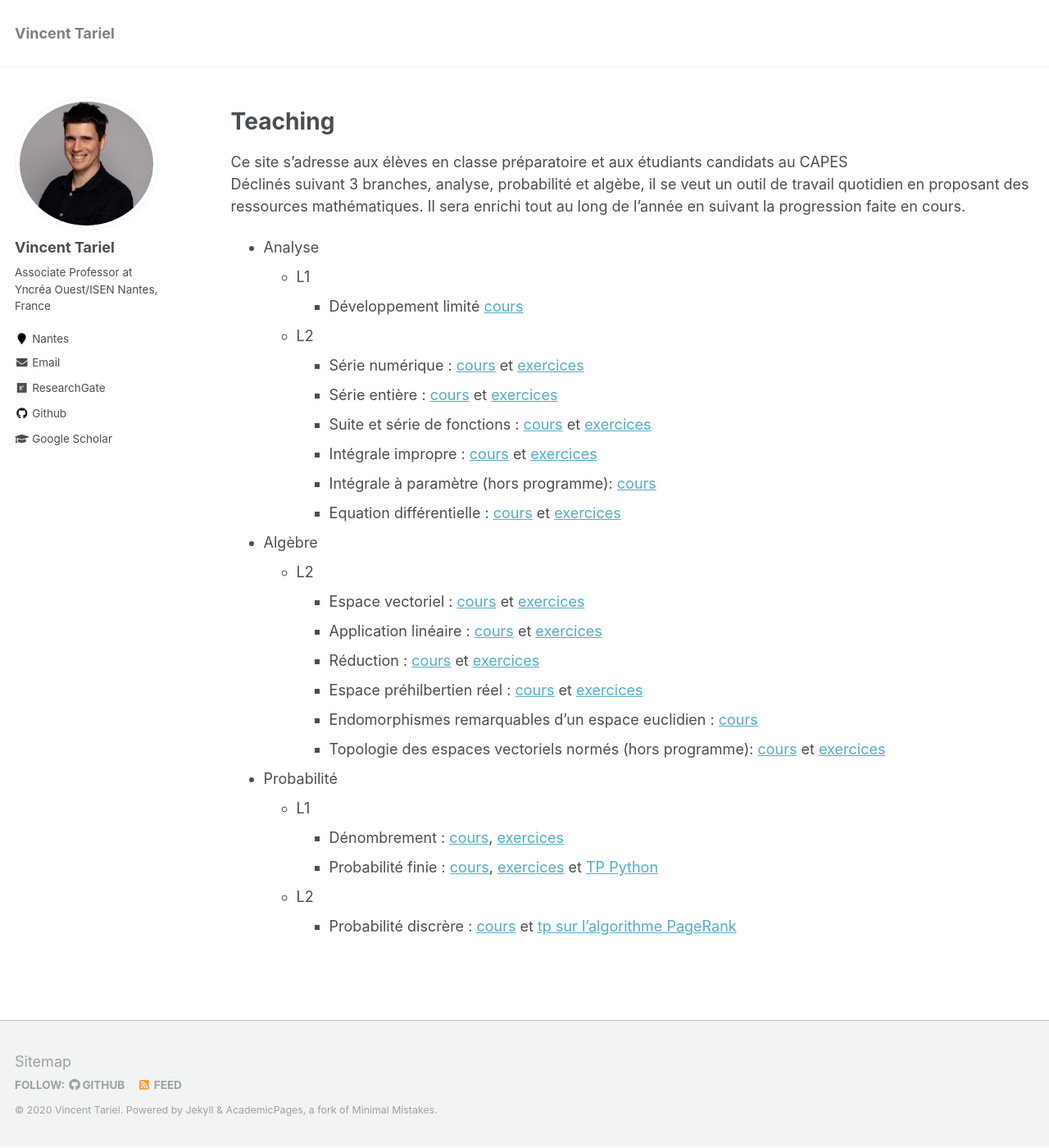
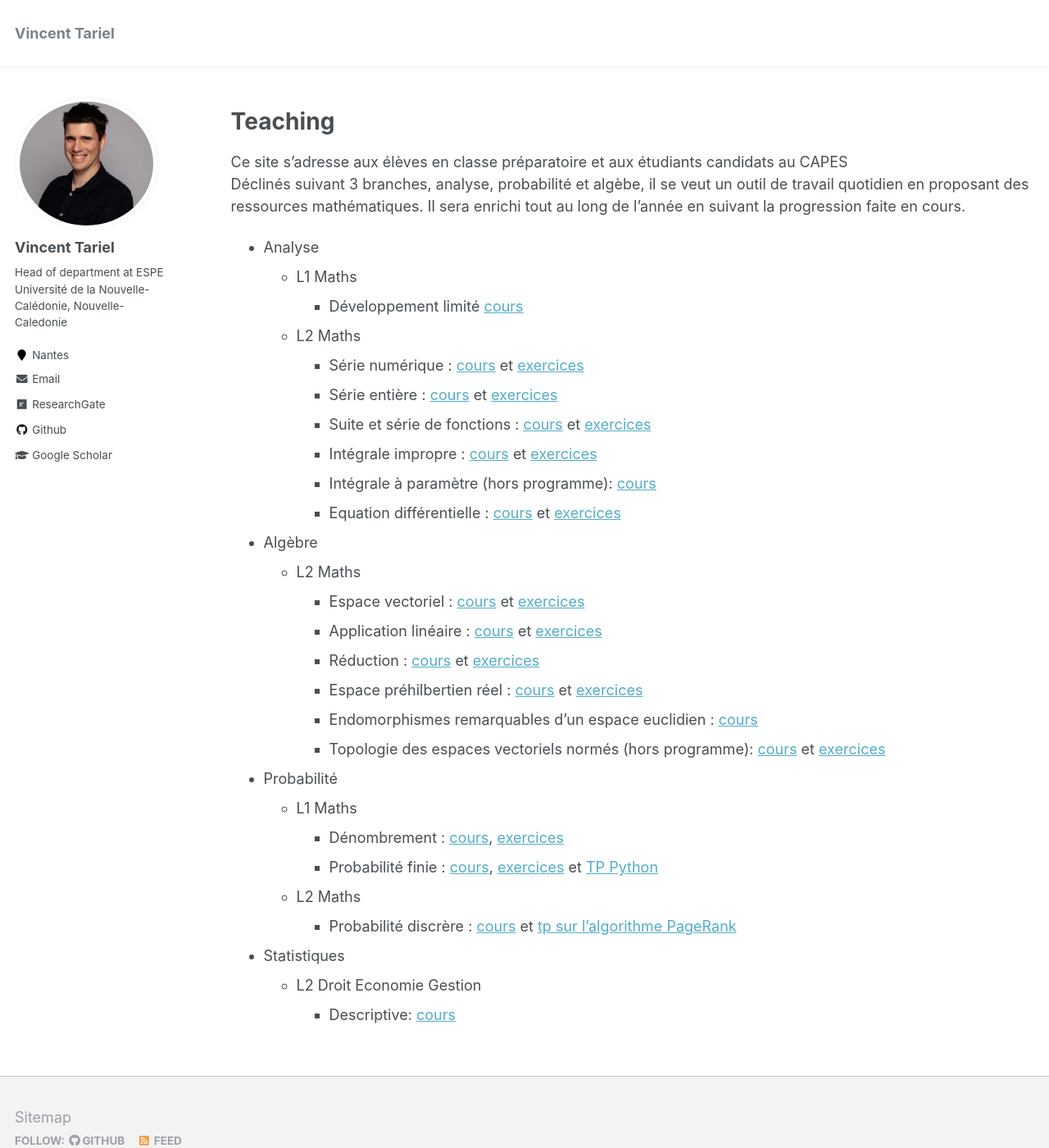
Before and after one commit to VincentTariel/vincenttariel.github.io, a Jekyll site: the page built from _pages/teaching.md, in a window 1280 px wide and 1400 px high. Shown: the whole window at 82% size. Built offline with Jekyll 4.4.1, drawn with Linux system fonts in a browser that asks for light colours.

Commit message:
affiliation

```diff
--- a/_config.yml
+++ b/_config.yml
@@ -82,7 +82,7 @@ analytics:
 author:
   name             : "Vincent Tariel"
   avatar           : "vincent2.png"
-  bio              : "Associate Professor at Yncréa Ouest/ISEN Nantes, France"
+  bio              : "Head of department at ESPE Université de la Nouvelle-Calédonie, Nouvelle-Caledonie"
   location         : "Nantes"
   employer         :
   googlescholar    : "https://scholar.google.fr/citations?user=8EaYS24AAAAJ&hl=fr"
--- a/_pages/teaching.md
+++ b/_pages/teaching.md
@@ -11,9 +11,9 @@ Déclinés suivant 3 branches, analyse, probabilité et algèbe, il se veut un o
 Il sera enrichi tout au long de l'année en suivant la progression faite en cours.
 
 * Analyse
-    * L1
+    * L1 Maths
       * Développement limité [cours](https://github.com/VincentTariel/cours/blob/master/analyse/developpement_limite_cours.pdf)
-    * L2
+    * L2 Maths
       * Série numérique : [cours](https://github.com/VincentTariel/cours/blob/master/analyse/serie_numerique_cours.pdf) et [exercices](https://github.com/VincentTariel/cours/blob/master/analyse/serie_numerique_exo.pdf)
       * Série entière : [cours](https://github.com/VincentTariel/cours/blob/master/analyse/serie_entiere_cours.pdf) et [exercices](https://github.com/VincentTariel/cours/blob/master/analyse/serie_entiere_exo.pdf)
       * Suite et série de fonctions : [cours](https://github.com/VincentTariel/cours/blob/master/analyse/suite_serie_fonction_cours.pdf) et [exercices](https://github.com/VincentTariel/cours/blob/master/analyse/suite_serie_fonction_exo.pdf)
@@ -22,7 +22,7 @@ Il sera enrichi tout au long de l'année en suivant la progression faite en cour
       * Equation différentielle : [cours](https://github.com/VincentTariel/cours/blob/master/analyse/equation_differentielle_cours.pdf) et [exercices](https://github.com/VincentTariel/cours/blob/master/analyse/equation_differentielle_exo.pdf)
 
 * Algèbre
-    * L2
+    * L2 Maths
        * Espace vectoriel : [cours](https://github.com/VincentTariel/cours/blob/master/algebre/espace_vectoriel_cours.pdf) et [exercices](https://github.com/VincentTariel/cours/blob/master/algebre/espace_vectoriel_exo.pdf)
        * Application linéaire : [cours](https://github.com/VincentTariel/cours/blob/master/algebre/application_lineaire_cours.pdf) et [exercices](https://github.com/VincentTariel/cours/blob/master/algebre/application_lineaire_exo.pdf)
        * Réduction : [cours](https://github.com/VincentTariel/cours/blob/master/algebre/reduction_cours.pdf) et [exercices](https://github.com/VincentTariel/cours/blob/master/algebre/reduction_exo.pdf)
@@ -31,10 +31,14 @@ Il sera enrichi tout au long de l'année en suivant la progression faite en cour
        * Topologie des espaces vectoriels normés (hors programme): [cours](https://github.com/VincentTariel/cours/blob/master/algebre/espace_vectoriel_norme_cours.pdf) et [exercices](https://github.com/VincentTariel/cours/blob/master/algebre/espace_vectoriel_norme_exo.pdf)
 
 * Probabilité
-    * L1
+    * L1 Maths
        * Dénombrement : [cours](https://github.com/VincentTariel/cours/blob/master/probabilite/denombrement_cours.pdf), [exercices](https://github.com/VincentTariel/cours/blob/master/probabilite/denombrement_exo.pdf)
         * Probabilité finie : [cours](https://github.com/VincentTariel/cours/blob/master/probabilite/probabilite_finie_cours.pdf), [exercices](https://github.com/VincentTariel/cours/blob/master/probabilite/probabilite_finie_exo.pdf) et
          [TP Python](https://github.com/VincentTariel/cours/blob/master/probabilite/simulation_variable_aleatoire_avtivite_python.pdf)
-    * L2
+    * L2 Maths
        * Probabilité discrère : [cours](https://github.com/VincentTariel/cours/blob/master/probabilite/probabilite_discrete_cours.pdf)
         et [tp sur l'algorithme PageRank](https://github.com/VincentTariel/cours/blob/master/probabilite/TP_PageRank.pdf)
+
+* Statistiques
+    * L2 Droit Economie Gestion
+       * Descriptive: [cours](https://github.com/VincentTariel/cours/blob/master/statistiques/statistique_descriptive/cours.pdf)
```
Also changed, not shown: _pages/about.md (+5 -2 lines).
